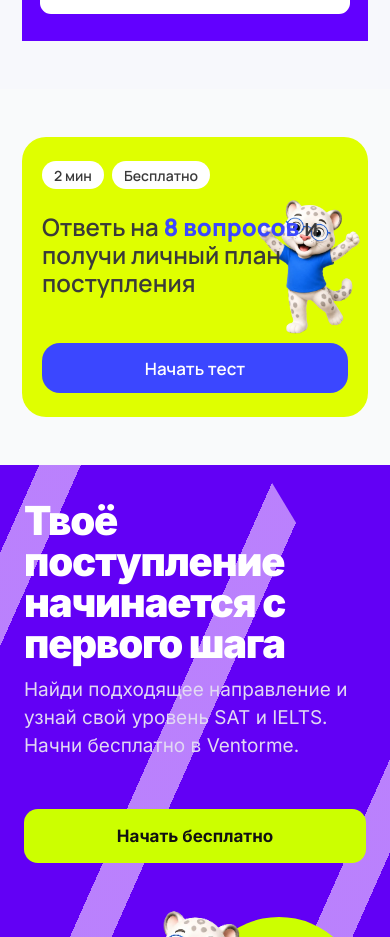
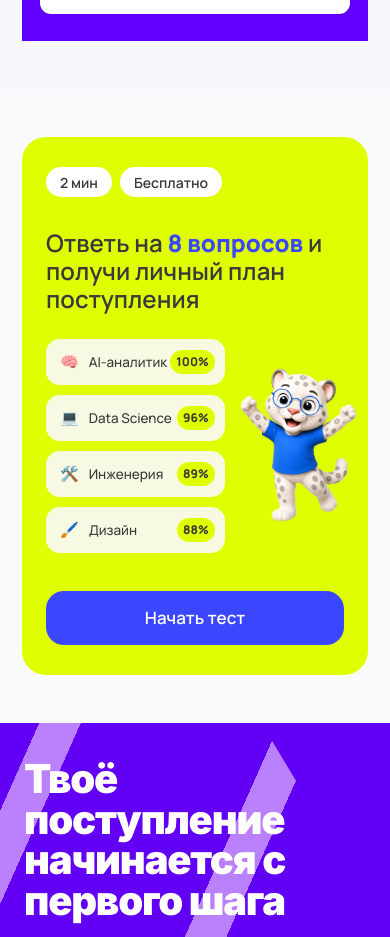
Before and after one commit to CodingGeek984/HackNext, a React (Vite) app: page / in a window 390 px wide. Shown: the part 3422-4359 px from the top of the page. Built offline with nearby package versions, Linux system fonts and the light colour scheme.

Commit message:
MinorChanges

```diff
--- a/src/components/Quiz.jsx
+++ b/src/components/Quiz.jsx
@@ -148,6 +148,13 @@ const AXES = {
 
 const OPTION_KEYS = ['a', 'b', 'c', 'd']
 const SCALE_VALUES = [1, 2, 3, 4, 5]
+
+const TEASER = [
+  { emoji: '🧠', name: 'AI-аналитик', pct: 100 },
+  { emoji: '💻', name: 'Data Science', pct: 96 },
+  { emoji: '🛠️', name: 'Инженерия', pct: 89 },
+  { emoji: '🖌️', name: 'Дизайн', pct: 88 },
+]
 
 function computeLeadingAxis(answers) {
   const scores = { a: 0, b: 0, c: 0, d: 0 }
@@ -312,6 +319,17 @@ export default function Quiz() {
                 Ответь на <span>8 вопросов</span> и получи личный план
                 поступления
               </p>
+              <ul className="quiz-teaser" aria-hidden="true">
+                {TEASER.map((item) => (
+                  <li className="quiz-teaser__row" key={item.name}>
+                    <span className="quiz-teaser__emoji" aria-hidden="true">
+                      {item.emoji}
+                    </span>
+                    <span className="quiz-teaser__name">{item.name}</span>
+                    <span className="quiz-teaser__pct">{item.pct}%</span>
+                  </li>
+                ))}
+              </ul>
               <button type="button" className="quiz-start" onClick={handleStart}>
                 Начать тест
               </button>
--- a/src/index.css
+++ b/src/index.css
@@ -1002,30 +1002,31 @@ button {
 }
 
 .quiz {
-  max-width: 720px;
+  max-width: 800px;
   margin: 0 auto;
 }
 
 .quiz-card {
   position: relative;
-  border-radius: 27px;
+  border-radius: 28px;
 }
 
 .quiz-card--intro {
   position: relative;
   overflow: hidden;
   background: #dfff00;
-  padding: 36px;
-  min-height: 320px;
+  padding: 46px 48px;
+  min-height: 400px;
   display: flex;
   flex-direction: column;
 }
 
 .quiz-card__venti {
   position: absolute;
-  right: -22px;
-  bottom: -18px;
-  width: 265px;
+  top: 168px;
+  right: -20px;
+  bottom: auto;
+  width: 340px;
   height: auto;
   z-index: 0;
   pointer-events: none;
@@ -1045,8 +1046,8 @@ button {
 .quiz-badge {
   display: inline-flex;
   align-items: center;
-  height: 28px;
-  padding: 0 12px;
+  height: 30px;
+  padding: 0 14px;
   background: #fff;
   border-radius: 94px;
   font-size: 14px;
@@ -1055,9 +1056,9 @@ button {
 }
 
 .quiz-intro-title {
-  margin: 24px 0 auto;
-  max-width: 460px;
-  font-size: 28px;
+  margin: 32px 0 0;
+  max-width: 480px;
+  font-size: 31px;
   font-weight: 600;
   line-height: 1.18;
   color: #3a3a3a;
@@ -1068,10 +1069,56 @@ button {
   font-weight: 800;
 }
 
+.quiz-teaser {
+  list-style: none;
+  margin: 36px 0 0;
+  padding: 0;
+  display: flex;
+  flex-direction: column;
+  gap: 12px;
+  max-width: 340px;
+}
+
+.quiz-teaser__row {
+  display: flex;
+  align-items: center;
+  height: 52px;
+  padding: 0 14px 0 18px;
+  background: rgba(250, 249, 251, 0.9);
+  border-radius: 16px;
+}
+
+.quiz-teaser__emoji {
+  font-size: 17px;
+  line-height: 1;
+}
+
+.quiz-teaser__name {
+  margin-left: 12px;
+  font-size: 16px;
+  font-weight: 500;
+  color: #3a3a3a;
+  white-space: nowrap;
+}
+
+.quiz-teaser__pct {
+  margin-left: auto;
+  display: inline-flex;
+  align-items: center;
+  height: 26px;
+  padding: 0 8px;
+  background: #dfff00;
+  border-radius: 82px;
+  font-size: 12.5px;
+  font-weight: 800;
+  color: #3a3a3a;
+  white-space: nowrap;
+}
+
 .quiz-start {
-  margin-top: 32px;
+  margin-top: 38px;
   width: 100%;
-  height: 50px;
+  height: 56px;
   border: none;
   border-radius: 18px;
   background: #3b47ff;
@@ -1090,7 +1137,7 @@ button {
 
 .quiz-card--quiz {
   background: #dfff00;
-  padding: 28px;
+  padding: 36px 40px;
   box-shadow: 0 30px 60px -34px rgba(58, 58, 58, 0.35);
 }
 
@@ -1100,7 +1147,7 @@ button {
   background: #fff;
   border: 1px solid #eceaf0;
   box-shadow: 0 30px 60px -30px rgba(58, 58, 58, 0.18);
-  padding: 36px;
+  padding: 42px 48px;
 }
 
 .quiz-card__venti--gift {
@@ -2366,13 +2413,13 @@ body {
   }
 
   .quiz-card--intro {
-    padding: 24px 20px;
-    min-height: 280px;
+    padding: 30px 24px;
+    min-height: 330px;
   }
 
   .quiz-card__venti {
-    width: 150px;
-    top: 54px;
+    width: 172px;
+    top: 221px;
     right: -16px;
     bottom: auto;
   }
@@ -2388,15 +2435,42 @@ body {
     line-height: 1.16;
   }
 
+  .quiz-teaser {
+    margin: 26px 0 0;
+    max-width: 60%;
+    gap: 10px;
+  }
+
+  .quiz-teaser__row {
+    height: 46px;
+    padding: 0 10px 0 14px;
+    border-radius: 14px;
+  }
+
+  .quiz-teaser__emoji {
+    font-size: 15px;
+  }
+
+  .quiz-teaser__name {
+    margin-left: 10px;
+    font-size: 13.5px;
+  }
+
+  .quiz-teaser__pct {
+    height: 24px;
+    padding: 0 6px;
+    font-size: 12px;
+  }
+
   .quiz-start {
-    height: 50px;
+    height: 54px;
     border-radius: 18px;
     font-size: 17px;
   }
 
   .quiz-card--quiz,
   .quiz-card--result {
-    padding: 24px 20px;
+    padding: 28px 24px;
   }
 
   .quiz-statement {
```
